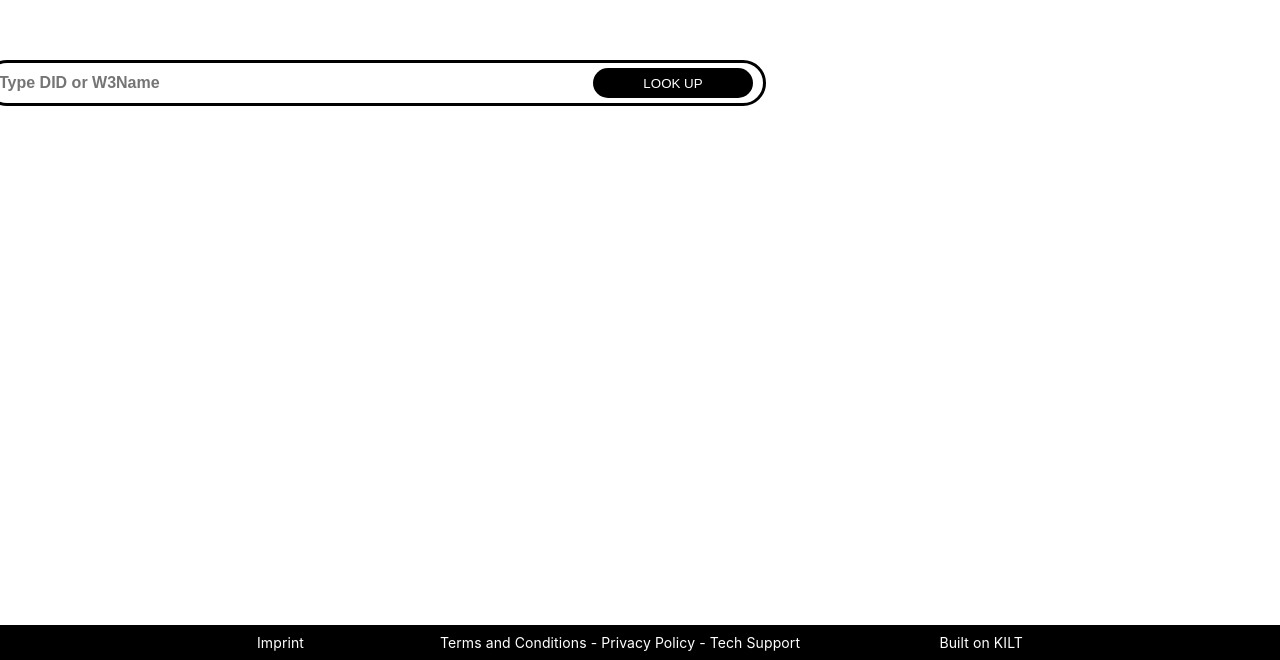
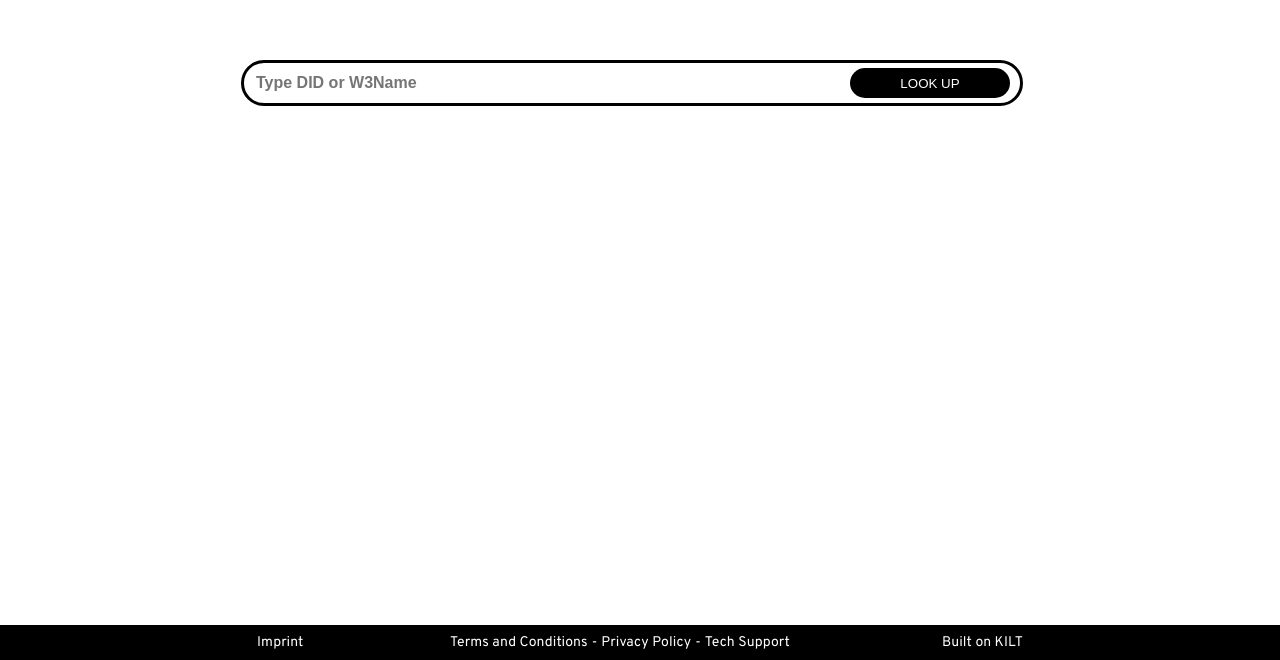
Before and after one commit to KILT-Foundation/w3n.id, a React (Create React App) app: page / in a window 1280 px wide. Shown: the part 140-800 px from the top of the page. Built offline with nearby package versions, Linux system fonts and the light colour scheme.

Commit message:
fix: height constraints

```diff
--- a/src/Components/W3NId.tsx
+++ b/src/Components/W3NId.tsx
@@ -4,12 +4,15 @@ import styled from 'styled-components'
 import { SearchComponent } from './SearchComponent'
 
 const StyledBody = styled.div`
-  height: 100vh;
-  width: 100vw;
+  min-height: 100vh;
+  max-width: 100vw;
   background-color: white;
   display: flex;
   flex-direction: column;
-  overflow-y: hidden;
+  overflow-y: auto;
+  align-items: center;
+  justify-content: center;
+  font-family: 'Overpass';
 `
 
 export const W3NId = () => {
```
